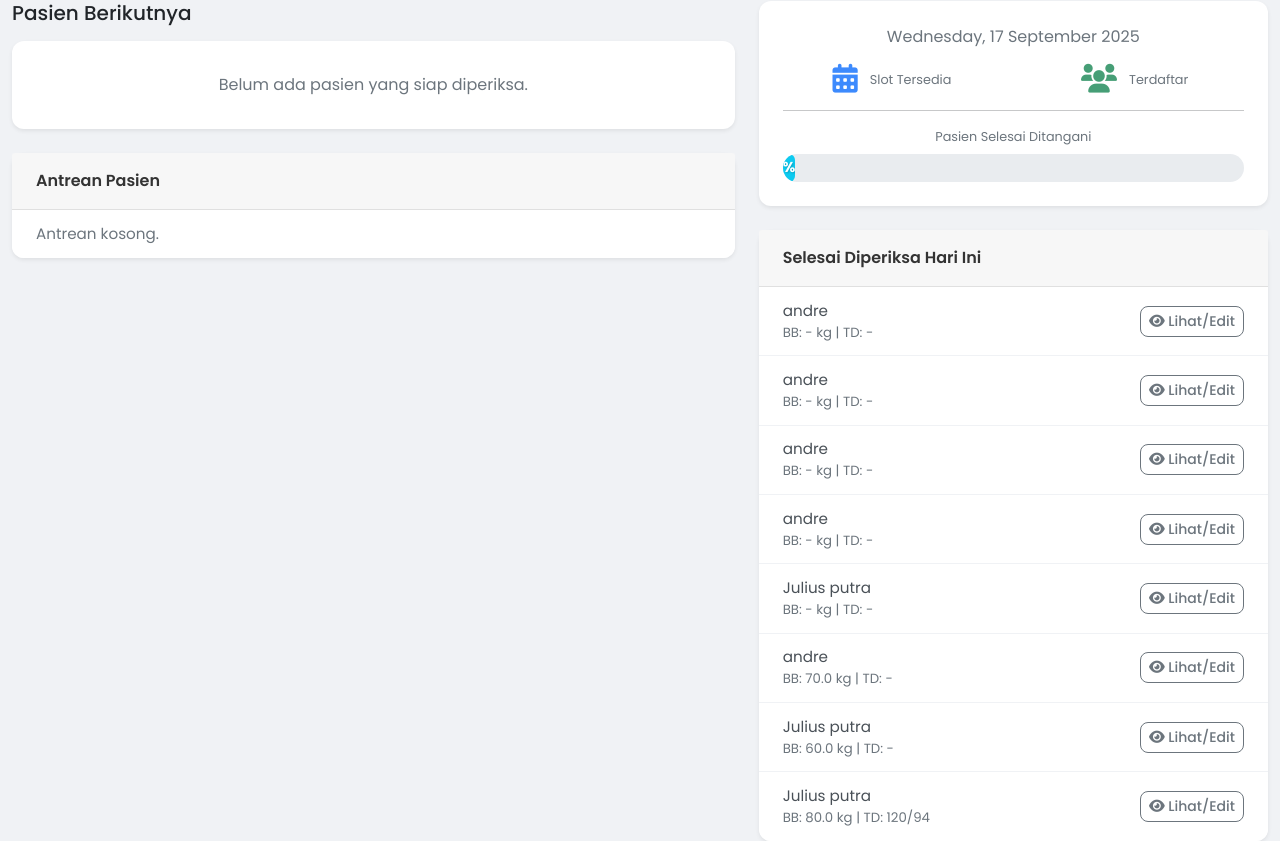
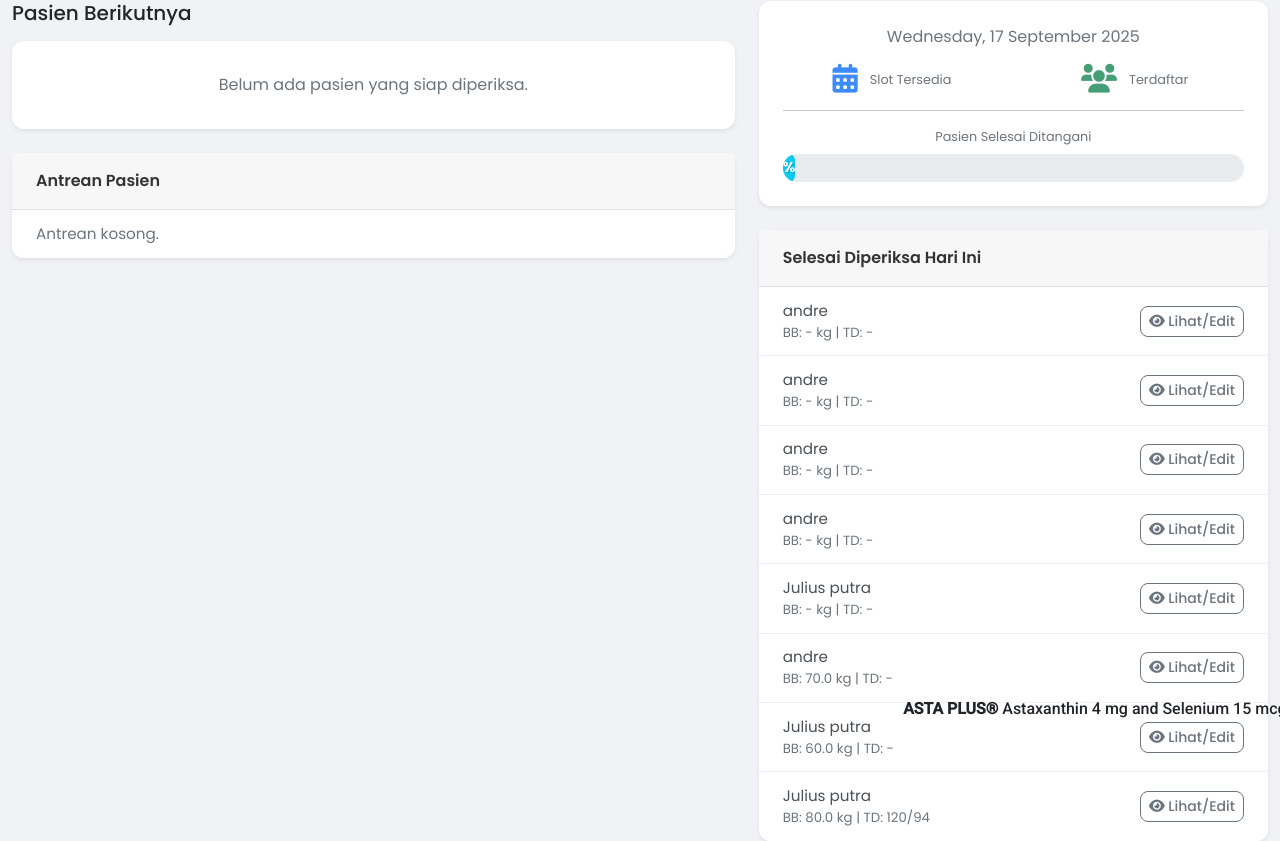
Before and after one commit to Joepyroj/klinik-app, a Flask app: template templates/dashboard_doctor.html in a window 1280 px wide. Shown: the part 71-912 px from the top of the page. Run offline with Flask 3, Linux system fonts and the light colour scheme; the template is opened without the code that fills it: values that come from a table or form of the project are taken from there, others are empty.

Commit message:
penambahan running text

```diff
--- a/static/css/custom.css
+++ b/static/css/custom.css
@@ -407,3 +407,54 @@ body {
 .patient-dashboard-theme .next-appointment-card .fs-4 {
   font-size: 1.1rem !important; /* Perkecil ukuran font jam */
 }
+
+.running-text-container {
+  position: fixed; /* Membuat posisi tetap di layar */
+  bottom: 0; /* Menempel di bagian bawah */
+  left: 0; /* Menempel di sisi kiri */
+  width: 100%; /* Lebar penuh */
+  font-family: "Roboto", sans-serif; /* Terapkan font Roboto */
+  font-weight: 500; /* Sedikit lebih tebal dari normal */
+  font-size: 1rem; /* Sedikit lebih kecil agar rapi */
+  background-color: transparent;
+  color: #212529;
+  text-shadow: 0px 0px 5px rgba(255, 255, 255, 0.7);
+  padding: 0.5rem;
+  z-index: 1030; /* Memastikan posisinya di atas konten lain */
+  overflow: hidden;
+  white-space: nowrap;
+  box-sizing: border-box;
+  border-top: none;
+}
+
+.running-text-content {
+  display: inline-block;
+  padding-left: 100%;
+  margin: 0;
+  animation: marquee-animation 40s linear infinite;
+}
+
+/* Berhentikan animasi saat di-hover */
+.running-text-container:hover .running-text-content {
+  animation-play-state: paused;
+}
+
+/* Definisi animasi (biarkan sama) */
+@keyframes marquee-animation {
+  0% {
+    transform: translateX(0%);
+  }
+  100% {
+    transform: translateX(-100%);
+  }
+}
+
+.marquee-text {
+  vertical-align: middle;
+}
+
+/* Aturan untuk jarak pemisah */
+.marquee-separator {
+  display: inline-block; /* Wajib agar bisa diberi lebar */
+  width: 80px; /* Atur jarak di sini. Ganti angkanya sesuai selera */
+}
--- a/templates/admin/master.html
+++ b/templates/admin/master.html
@@ -13,6 +13,17 @@
     <!-- Font Awesome -->
     <link
       href="https://cdnjs.cloudflare.com/ajax/libs/font-awesome/6.0.0/css/all.min.css"
+      rel="stylesheet"
+    />
+    <link rel="preconnect" href="https://fonts.googleapis.com" />
+    <link rel="preconnect" href="https://fonts.gstatic.com" crossorigin />
+    <link
+      href="https://fonts.googleapis.com/css2?family=Poppins:wght@300;400;500;600&display=swap"
+      rel="stylesheet"
+    />
+
+    <link
+      href="https://fonts.googleapis.com/css2?family=Roboto:wght@400;500&display=swap"
       rel="stylesheet"
     />
 
--- a/templates/dashboard_doctor.html
+++ b/templates/dashboard_doctor.html
@@ -242,4 +242,21 @@ pasien_diperiksa %}
     </div>
   </div>
 </div>
-{% endif %} {% endblock %}
+{% endif %}
+<div class="running-text-container">
+  <div class="running-text-content">
+    {# Tulisan Pertama #}
+    <span class="marquee-text">
+      <b>ASTA PLUS®</b> Astaxanthin 4 mg and Selenium 15 mcg.
+    </span>
+
+    {# Jarak Pemisah #}
+    <span class="marquee-separator"></span>
+
+    {# Tulisan Kedua #}
+    <span class="marquee-text">
+      <b>SIMTOR® - 10</b> Atorvastatin calcium equivalent to Atorvastatin 10 mg.
+    </span>
+  </div>
+</div>
+{% endblock %}
```
